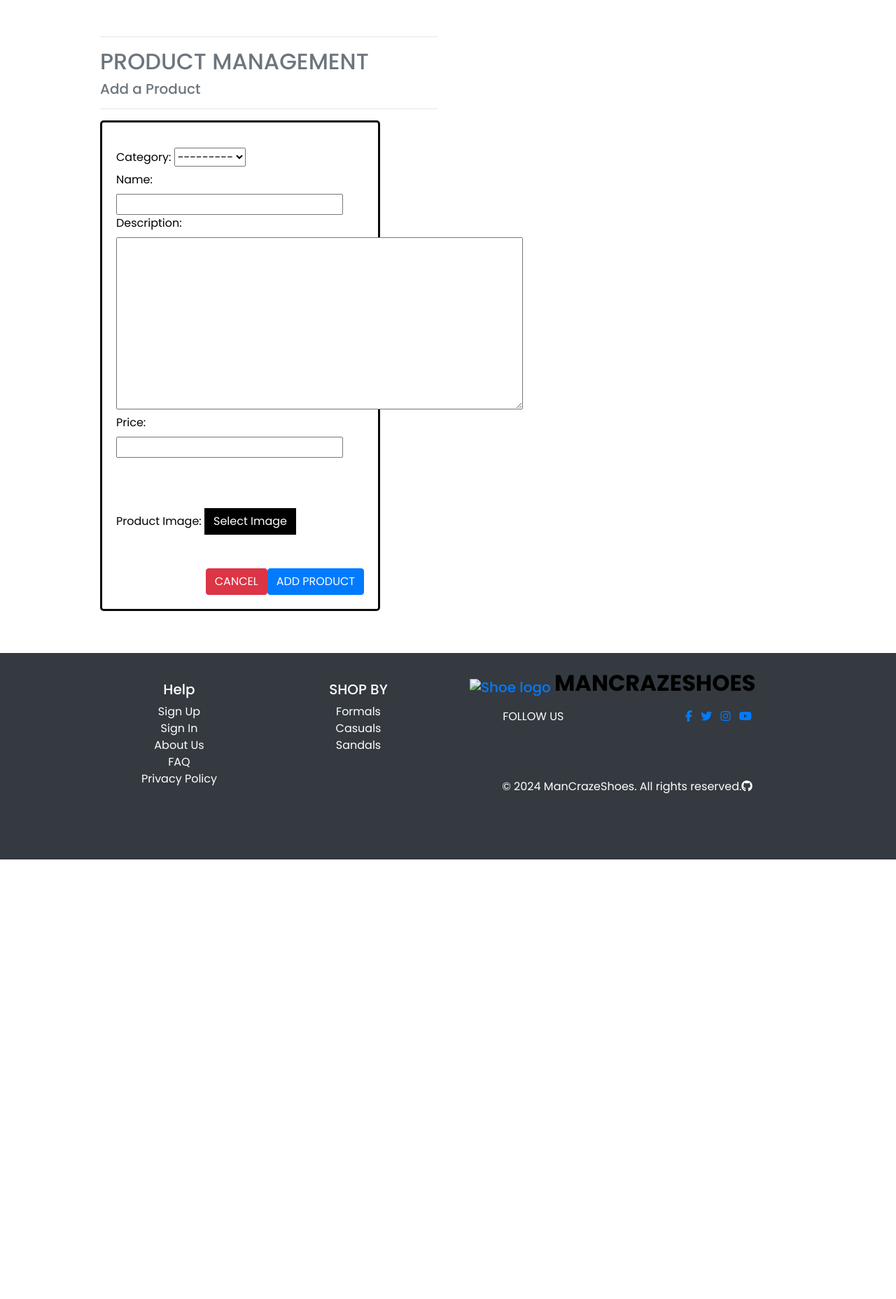
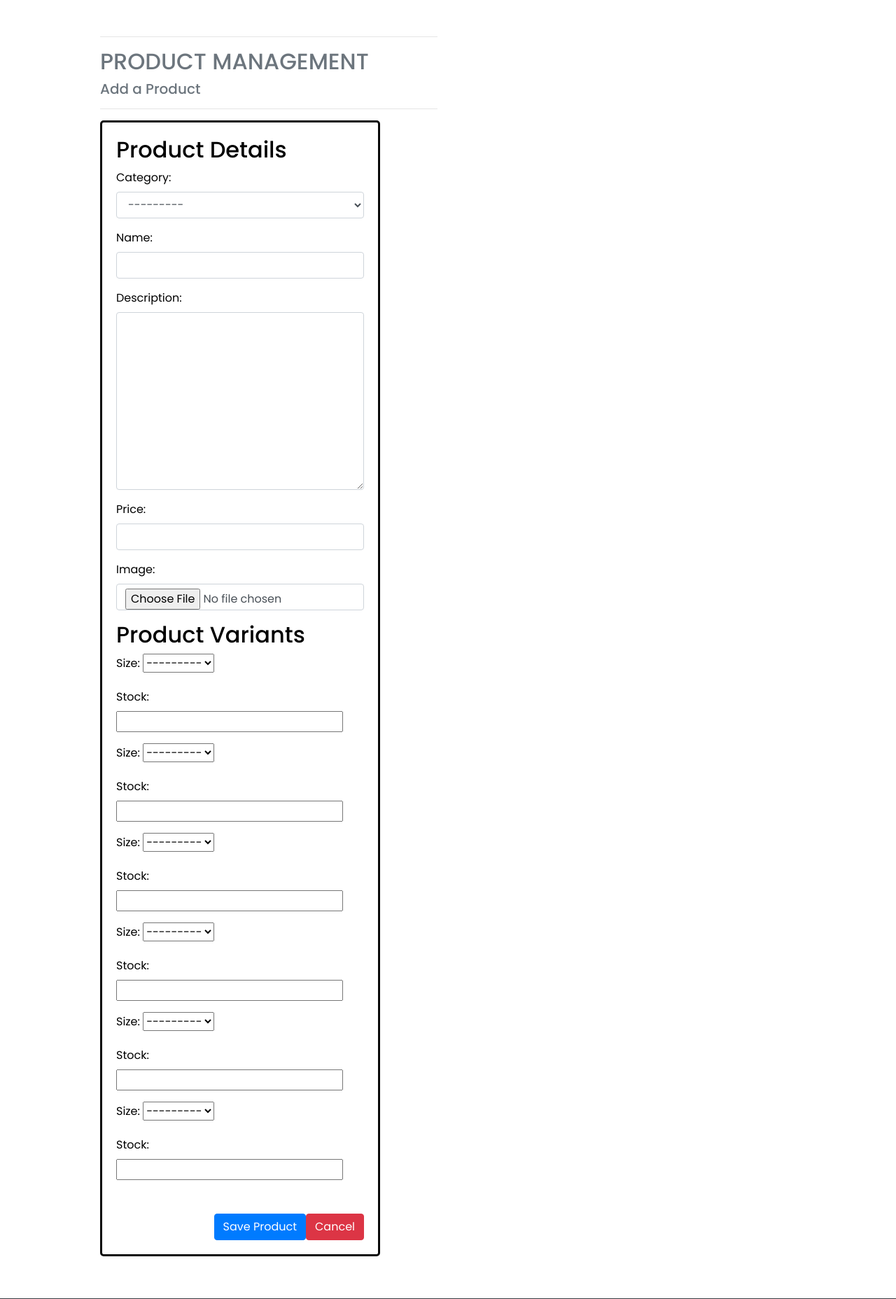
Before and after one commit to naisepaul/ManCrazeShoes, a Django app: page /products/add/ in a window 1280 px wide. Shown: the part 188-2044 px from the top of the page at 70% size. Before the commit the page ends 1416 px from the top, so only its background shows below. Run offline with Django 4.2, Linux system fonts and the light colour scheme; the visitor is signed in with stand-in values (Sample User, id 1); data that the repository does not hold is empty; some libraries are stand-ins or nearby versions.

Commit message:
Added product variants to add product page

```diff
--- a/products/forms.py
+++ b/products/forms.py
@@ -1,13 +1,23 @@
 from django import forms
-from .widgets import CustomClearableFileInput
-from .models import Product, Category, ProductVariant
+from django.forms import modelformset_factory
+from .models import Product, ProductVariant
+
+class ProductForm(forms.ModelForm):
+    class Meta:
+        model = Product
+        fields = ['category', 'name', 'description', 'price', 'image']
+        widgets = {
+            'category': forms.Select(attrs={'class': 'form-control'}),
+            'name': forms.TextInput(attrs={'class': 'form-control'}),
+            'description': forms.Textarea(attrs={'class': 'form-control'}),
+            'price': forms.NumberInput(attrs={'class': 'form-control'}),
+            'image': forms.ClearableFileInput(attrs={'class': 'form-control'}),
+        }
 
 
-class ProductForm(forms.ModelForm):
+class ProductVariantForm(forms.ModelForm):
+    class Meta:
+        model = ProductVariant
+        fields = ['size', 'stock']
 
-    class Meta:
-        model = Product
-        fields = '__all__'
-        # exclude = ['image']
-    image = forms.ImageField(label='Image', required=False,
-                             widget=CustomClearableFileInput)
+ProductVariantFormSet = modelformset_factory(ProductVariant, form=ProductVariantForm, extra=6)
--- a/products/templates/products/add_product.html
+++ b/products/templates/products/add_product.html
@@ -21,78 +21,25 @@
         </div>
         <div class="login-box">
             <!-- Product Form -->
-            <form method="POST" action="{% url 'add_product' %}" class="form mt-3" id="product-form" enctype="multipart/form-data">
+            <form method="POST" enctype="multipart/form-data">
                 {% csrf_token %}
+                <h2>Product Details</h2>
+                {{ product_form.as_p }}
 
-                <!-- Category -->
-                {{ form.category.label_tag }}
-                {{ form.category }}
-                {% for error in form.category.errors  %}
-                    <span class="text-ib-warning weight-semibold ib-lh-2">{{error}}</span>
+                <h2>Product Variants</h2>
+                {{ variant_formset.management_form }}
+                {% for form in variant_formset %}
+                    {{ form.as_p }}
                 {% endfor %}
-                <br>
-                <!-- Name -->
-                {{ form.name.label_tag }}
-                {{ form.name }}
-                {% for error in form.name.errors  %}
-                    <span class="text-ib-warning weight-semibold ib-lh-2">{{error}}</span>
-                {% endfor %}
-
-                <!-- Description -->
-                {{ form.description.label_tag }}
-                {{ form.description }}
-                {% for error in form.description.errors  %}
-                    <span class="text-ib-warning weight-semibold ib-lh-2">{{error}}</span>
-                {% endfor %}
-
-                <!-- Price -->
-                {{ form.price.label_tag }}
-                {{ form.price }}
-                {% for error in form.price.errors  %}
-                    <span class="text-ib-warning weight-semibold ib-lh-2">{{error}}</span>
-                {% endfor %}
-                <br>
-                <!-- Is Featured? -->
-                <span class="d-flex mt-4">
-                    {{ form.is_featured }}
-                    <span class="ms-3 checkbox-label d-flex align-items-end">{{ form.is_featured.label_tag }}</span>
-                </span>
-                {% for error in form.is_featured.errors  %}
-                    <span class="text-ib-warning weight-semibold ib-lh-2">{{error}}</span>
-                {% endfor %}
-
-                <!-- Delivery Charge? -->
-                <span class="d-flex mt-4 mb-2">
-                    {{ form.delivery_charge }}
-                    <span class="ms-3 checkbox-label d-flex align-items-end">{{ form.delivery_charge.label_tag }}</span>
-                </span>
-                {% for error in form.delivery_charge.errors  %}
-                    <span class="text-ib-warning weight-semibold ib-lh-2">{{error}}</span>
-                {% endfor %}
-
-                <!-- Image Selection -->
-                <div class="mt-4 mb-2">
-                    <p class="p-label-replace d-inline">Product Image:</p>
-                    {{ form.image }}
-                </div>
-
-                <!-- General Form Errors -->
-                {% if form.errors %}
-                    {% for error in form.non_field_errors %}
-                        <span class="text-ib-warning weight-semibold d-block mb-1">{{error}}</span>
-                    {% endfor %}
-                {% endif %}
-
-                <!-- Buttons -->
                 <div class="mt-5 d-flex justify-content-end">
+                    <!-- Submit Button -->
+                    <button type="submit" class="btn btn-primary">
+                        Save Product
+                    </button>
                     <!-- Cancel Button -->
                     <a href="{% url 'products' %}" class="btn btn-danger">
-                        <p class="d-inline">CANCEL</p>
+                        <p class="d-inline">Cancel</p>
                     </a>
-                    <!-- Submit Button -->
-                    <button type="submit" class="btn btn-primary">
-                        ADD PRODUCT
-                    </button>
                 </div>
             </form>
         </div>
--- a/products/templates/products/product_detail.html
+++ b/products/templates/products/product_detail.html
@@ -95,7 +95,7 @@
                                             </button>
                                         </div>
                                         <input class="form-control qty_input" type="number"
-                                            name="quantity" value="1" min="1" max="5"
+                                            name="quantity" value="0" min="1" max="5"
                                             data-item_id="{{ product.id }}"
                                             id="id_qty_{{ product.id }}">
                                         <div class="input-group-append">
--- a/products/views.py
+++ b/products/views.py
@@ -3,7 +3,7 @@ from django.contrib import messages
 from django.contrib.auth.decorators import login_required
 from django.db.models import Q
 from .models import Product, Category, ProductVariant, Wishlist
-from .forms import ProductForm
+from .forms import ProductForm, ProductVariantFormSet
 # Create your views here.
 
 
@@ -107,30 +107,30 @@ def product_detail(request, product_id):
 
 @login_required
 def add_product(request):
-    """ Add a product to the store """
-    if not request.user.is_superuser:
-        messages.error(request, 'Sorry, only store owners can do that.')
-        return redirect(reverse('home'))
+    if request.method == 'POST':
+        product_form = ProductForm(request.POST, request.FILES)
+        variant_formset = ProductVariantFormSet(request.POST)
 
-    if request.method == 'POST':
-        form = ProductForm(request.POST, request.FILES)
-        if form.is_valid():
-            product = form.save()
+        if product_form.is_valid() and variant_formset.is_valid():
+            product = product_form.save()  # Save the Product
+
+            # Iterate through each variant form
+            for variant in variant_formset:
+                if variant.cleaned_data and variant.cleaned_data['size']:
+                    variant_instance = variant.save(commit=False)
+                    variant_instance.product = product
+                    variant_instance.save()
             messages.success(request, 'Successfully added product!')
             return redirect(reverse('product_detail', args=[product.id]))
-        else:
-            messages.error(request,
-                           f'Failed to add product. '
-                           f'Please ensure the form is valid.')
+
     else:
-        form = ProductForm()
+        product_form = ProductForm()
+        variant_formset = ProductVariantFormSet(queryset=ProductVariant.objects.none())
 
-    template = 'products/add_product.html'
-    context = {
-        'form': form,
-    }
-
-    return render(request, template, context)
+    return render(request, 'products/add_product.html', {
+        'product_form': product_form,
+        'variant_formset': variant_formset,
+    })
 
 
 @login_required
@@ -203,3 +203,21 @@ def wishlist_add(request, pk):
         wishlist.products.add(product)  # Add the product to the wishlist
         messages.success(request, f'{product.name} added to your wishlist')
     return redirect(redirect_url)
+
+
+def place_order(request):
+    if request.method == 'POST':
+        size = request.POST.get('size')
+        variant = get_object_or_404(ProductVariant, size=size)
+
+        # Reduce stock only if it's available
+        if variant.stock > 0:
+            variant.stock -= 1  # Decrease stock by 1 (or the ordered quantity)
+            variant.save()
+            return redirect('products/product_detail', product_id=variant.product.id)  # Redirect to the product page
+        else:
+            return render(request, 'products/product_detail.html', {
+                'error': 'Selected size is out of stock!',
+                'product': variant.product,
+                'productvariant': variant.product.productvariant_set.all()
+            })
--- a/static/css/base.css
+++ b/static/css/base.css
@@ -167,6 +167,7 @@ a.category-badge > span.badge:hover {
 .selected {
     background-color: #ffd700; /* Yellow background color for selected circle */
     border:1px solid red;
+    color: lightseagreen;
 }
 
 #selectedSize {
```
